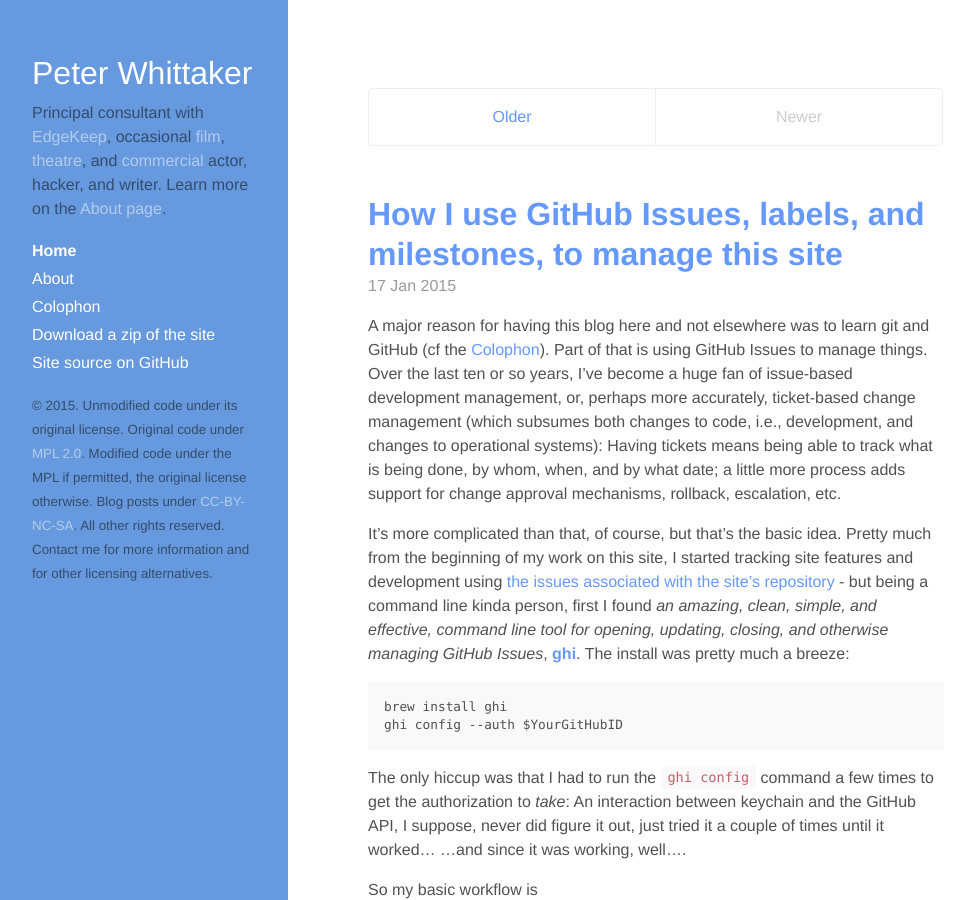
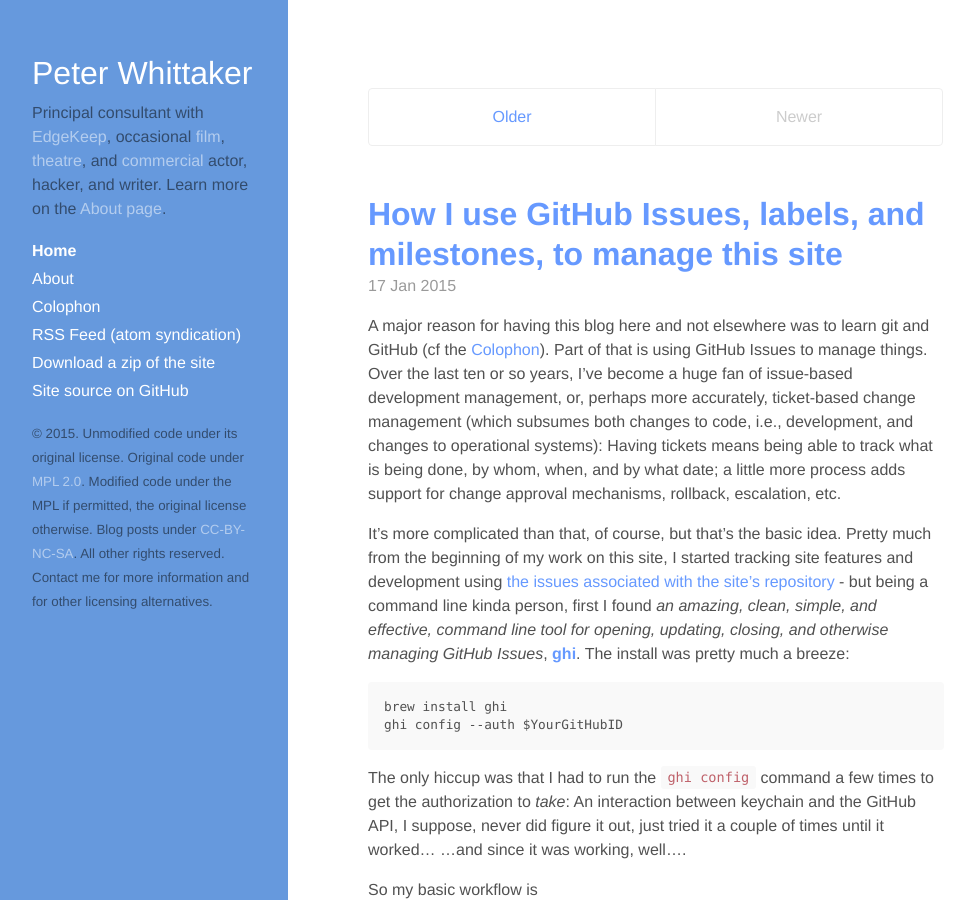
Before and after one commit to PeterWhittaker/PeterWhittaker.github.io, a Jekyll site: the page built from index.html, in a window 1280 px wide and 900 px high. Shown: the whole window, without its empty margins (0-974 px from the left). Built offline with Jekyll 4.4.1, drawn with Linux system fonts in a browser that asks for light colours; Markdown is read by kramdown in place of the engine named in the settings; the list of posts is cut into pages by our own code.

Commit message:
Added RSS to sidebar; closes #15

```diff
--- a/_includes/sidebar.html
+++ b/_includes/sidebar.html
@@ -31,6 +31,8 @@
         {% endif %}
       {% endfor %}
 
+      <a class="sidebar-nav-item{% if page.url == node.url %} active{% endif %}" href="/atom.xml">RSS Feed (atom syndication)</a>
+
       {% comment %}
 	The custom var "version" is used in the download link for a complete ZIP of the web site.
 	I'm not using that right now and don't yet know how to set a version.
```
